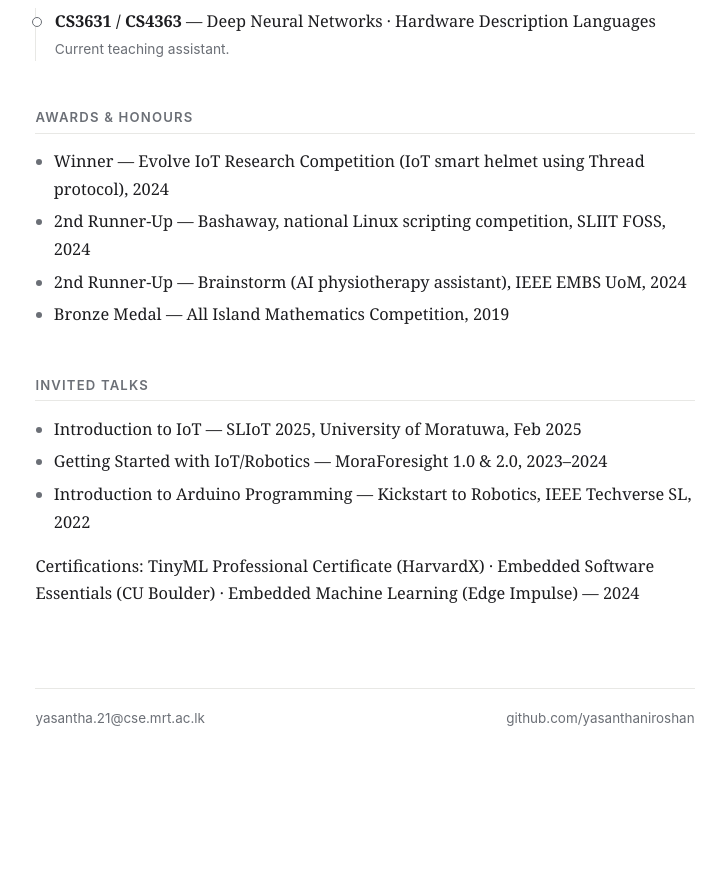
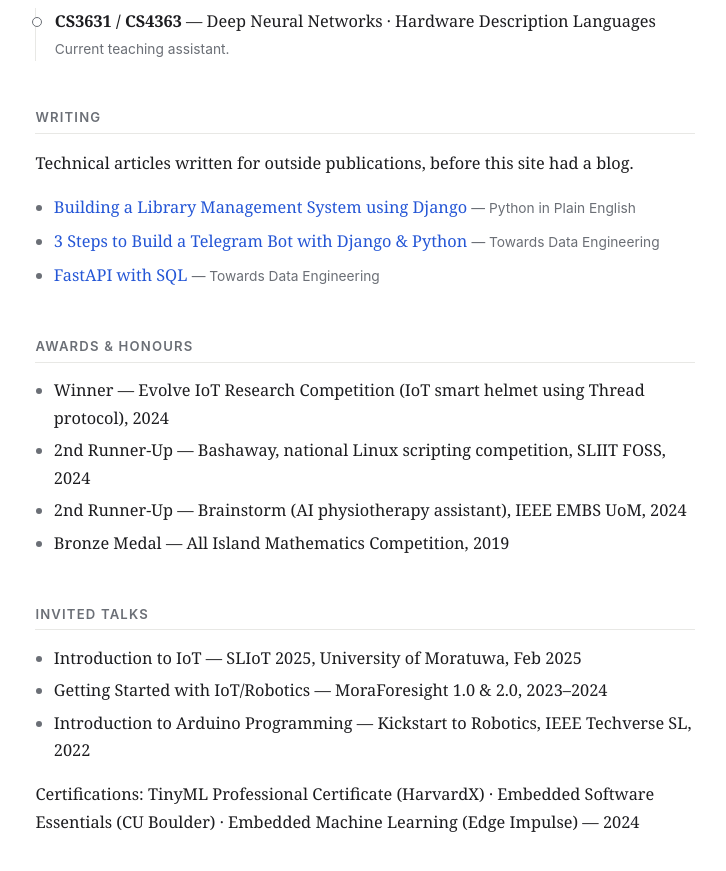
Before and after one commit to yasanthaniroshan/yasanthaniroshan.github.io, an Astro site: page / in a window 1280 px wide. Shown: the part 1581-2452 px from the top of the page, without its empty margins (275-1001 px from the left). Before the commit the page ends 2390 px from the top, so only its background shows below. Built offline with nearby package versions, Linux system fonts and the light colour scheme; Astro itself is replaced by a stand-in of ours.

Commit message:
Add Writing section for pre-blog Medium articles
- New Writing section on home page (3 articles: Python in Plain English,
  Towards Data Engineering) between Teaching & Mentoring and Awards
- Library Management System project page gets an Article button linking
  its own write-up

```diff
--- /dev/null
+++ b/src/data/writing.ts
@@ -0,0 +1,28 @@
+/**
+ * Articles written for outside publications, shown in the Writing section
+ * on the home page. To add one: paste a new object into the array below.
+ */
+
+export interface Article {
+	title: string;
+	publication: string;
+	link: string;
+}
+
+export const writing: Article[] = [
+	{
+		title: 'Building a Library Management System using Django',
+		publication: 'Python in Plain English',
+		link: 'https://python.plainenglish.io/building-a-library-management-system-lms-using-django-85a3dd4d9a49',
+	},
+	{
+		title: '3 Steps to Build a Telegram Bot with Django & Python',
+		publication: 'Towards Data Engineering',
+		link: 'https://medium.com/towards-data-engineering/3-steps-to-build-a-telegram-bot-with-django-python-a87e5cc1226c',
+	},
+	{
+		title: 'FastAPI with SQL',
+		publication: 'Towards Data Engineering',
+		link: 'https://medium.com/towards-data-engineering/fastapi-with-sql-1c7852ccbf21',
+	},
+];
--- a/src/pages/index.astro
+++ b/src/pages/index.astro
@@ -2,6 +2,7 @@
 import Base from '../layouts/Base.astro';
 import Icon from '../components/Icon.astro';
 import { mentoring } from '../data/mentoring';
+import { writing } from '../data/writing';
 ---
 
 <Base title="Yasantha Niroshan">
@@ -131,6 +132,21 @@ import { mentoring } from '../data/mentoring';
 		)
 	}
 
+	<h2>Writing</h2>
+	<p>Technical articles written for outside publications, before this site had a blog.</p>
+	<ul class="writing-list">
+		{
+			writing.map((a) => (
+				<li>
+					<a href={a.link} rel="noopener">
+						{a.title}
+					</a>{' '}
+					<span class="meta">— {a.publication}</span>
+				</li>
+			))
+		}
+	</ul>
+
 	<h2>Awards &amp; Honours</h2>
 	<ul>
 		<li>Winner — Evolve IoT Research Competition (IoT smart helmet using Thread protocol), 2024</li>
--- a/src/styles/global.css
+++ b/src/styles/global.css
@@ -447,6 +447,20 @@ li::marker {
 	color: var(--muted);
 }
 
+.writing-list {
+	margin: 0.6rem 0 1rem;
+}
+
+.writing-list li {
+	margin-bottom: 0.4rem;
+}
+
+.writing-list .meta {
+	font-family: var(--sans);
+	font-size: 0.86rem;
+	color: var(--muted);
+}
+
 .mentored {
 	margin: 0.7rem 0 0.2rem;
 	font-size: 0.94rem;
```
Also changed, not shown: src/content/projects/library-management-system.md (+1 -0 lines).
